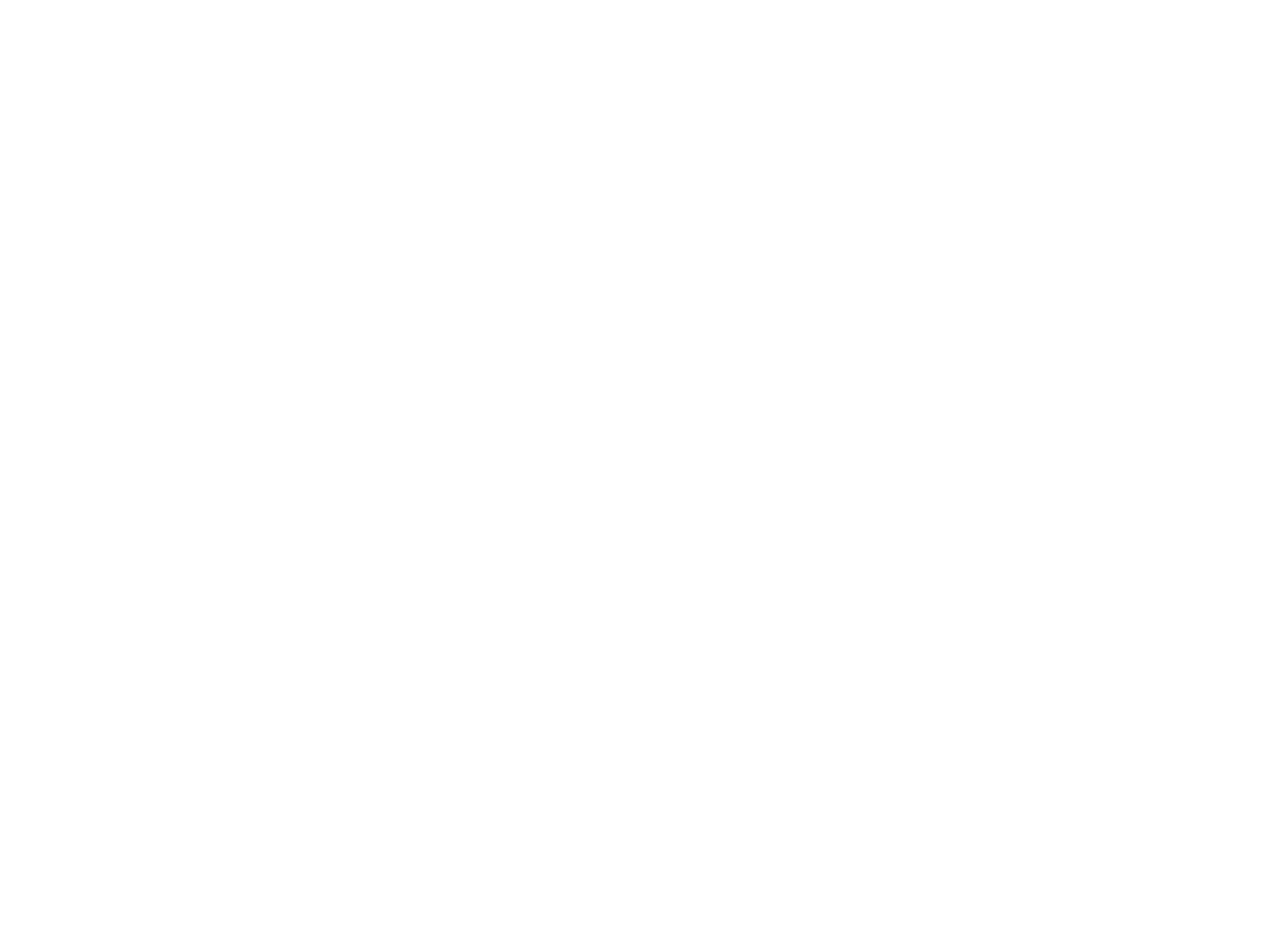
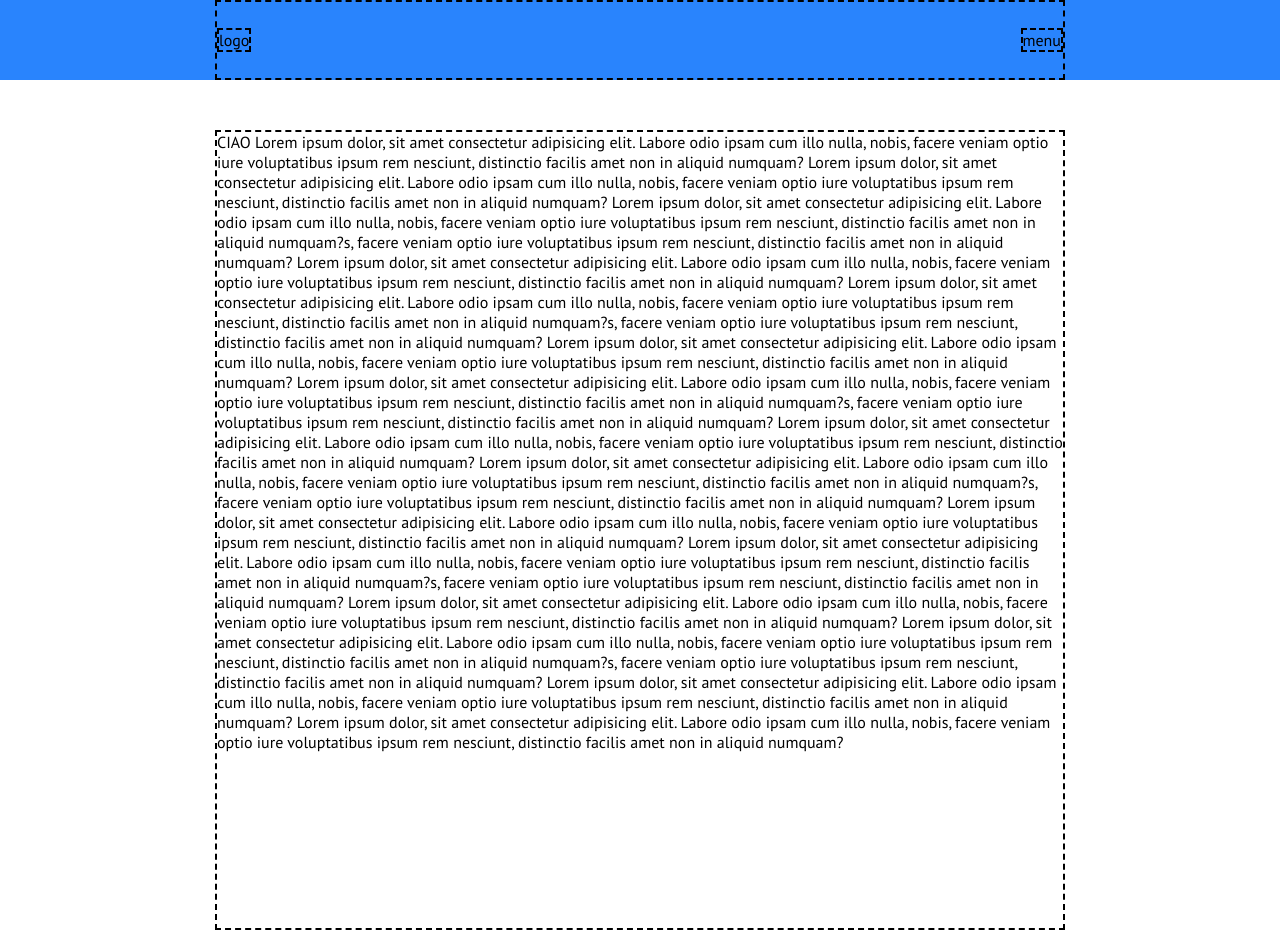
Before and after one commit to Christian-Beninati/htmlcss-responsive-layout, a plain HTML site: page index.html in a window 1280 px wide. Before the commit the page ends 800 px from the top, so only its background shows below. Drawn offline with Linux system fonts and the light colour scheme.

Commit message:
header-block

```diff
--- a/css/style.css
+++ b/css/style.css
@@ -7,13 +7,14 @@
 
 /* custom properties */
 :root {
-    --bgd-header: # ;
+    --bgd-header: #2984FD ;
     --bgd-footer: # ;
 }
 
 /* generics */
 body{
     font-family: 'PT Sans', sans-serif;
+    padding-top: 130px;
 }
 
 header {
@@ -21,9 +22,13 @@ header {
 }
 
 /* utilities */
-.container {
-    /* max-width: 1200px;
-    margin: 0 auto; */
+.container-main {
+    max-width: 430px;
+    margin: 0 auto;
+
+    /* ?Todo remove */
+    height: 100vh;
+    /* background-color: lightblue; */
 }
 
 .d-flex {
@@ -35,31 +40,39 @@ header {
 }
 
 /* header */
-
-
-
-/* main */
-
-
-/* column */
-
-.column {
-    /* flex-basis: calc(100% / 3 );
-    padding: px px; */
+header {
+    height: 80px;
+    background-color: var(--bgd-header);
+    position: fixed;
+    top: 0;
+    left: 0;
+    width: 100%;
+    z-index: 1;
 }
 
-/* row */
-.row {
-    /* flex-wrap: wrap;
-    margin: 0 -10px;   */
+.navbar {
+    height: 80px;
+    background-color: var(--bgd-header);
+    justify-content: space-between;
+    align-items: center;
+    height: 100%;
 }
 
-
-/* cards */
-.card {
+/************************************************
+ RESPONSIVE
+ ************************************************/
+@media screen and (min-width: 480px) {
 
 }
 
-img {
+@media screen and (min-width: 768px) {
+    .container-main {
+       max-width: 710px;
+    }
+}
 
+@media screen and (min-width: 1200px) {
+    .container-main {
+        max-width: 850px;
+    }
 }
--- a/index.html
+++ b/index.html
@@ -14,6 +14,33 @@
 </head>
 <body class="debug">
 
+    <!-- header -->
+    <header>
+        <div class="navbar container-main  d-flex border">
+            <div class="navbar-logo border"> logo</div>
+            <div class="navbar-menu border"> menu</div>
+        </div>
+
+    </header>
+
+    <div class="container-main border">
+        CIAO
+        Lorem ipsum dolor, sit amet consectetur adipisicing elit. Labore odio ipsam cum illo nulla, nobis, facere veniam optio iure voluptatibus ipsum rem nesciunt, distinctio facilis amet non in aliquid numquam?
+        Lorem ipsum dolor, sit amet consectetur adipisicing elit. Labore odio ipsam cum illo nulla, nobis, facere veniam optio iure voluptatibus ipsum rem nesciunt, distinctio facilis amet non in aliquid numquam?
+        Lorem ipsum dolor, sit amet consectetur adipisicing elit. Labore odio ipsam cum illo nulla, nobis, facere veniam optio iure voluptatibus ipsum rem nesciunt, distinctio facilis amet non in aliquid numquam?s, facere veniam optio iure voluptatibus ipsum rem nesciunt, distinctio facilis amet non in aliquid numquam?
+        Lorem ipsum dolor, sit amet consectetur adipisicing elit. Labore odio ipsam cum illo nulla, nobis, facere veniam optio iure voluptatibus ipsum rem nesciunt, distinctio facilis amet non in aliquid numquam?
+        Lorem ipsum dolor, sit amet consectetur adipisicing elit. Labore odio ipsam cum illo nulla, nobis, facere veniam optio iure voluptatibus ipsum rem nesciunt, distinctio facilis amet non in aliquid numquam?s, facere veniam optio iure voluptatibus ipsum rem nesciunt, distinctio facilis amet non in aliquid numquam?
+        Lorem ipsum dolor, sit amet consectetur adipisicing elit. Labore odio ipsam cum illo nulla, nobis, facere veniam optio iure voluptatibus ipsum rem nesciunt, distinctio facilis amet non in aliquid numquam?
+        Lorem ipsum dolor, sit amet consectetur adipisicing elit. Labore odio ipsam cum illo nulla, nobis, facere veniam optio iure voluptatibus ipsum rem nesciunt, distinctio facilis amet non in aliquid numquam?s, facere veniam optio iure voluptatibus ipsum rem nesciunt, distinctio facilis amet non in aliquid numquam?
+        Lorem ipsum dolor, sit amet consectetur adipisicing elit. Labore odio ipsam cum illo nulla, nobis, facere veniam optio iure voluptatibus ipsum rem nesciunt, distinctio facilis amet non in aliquid numquam?
+        Lorem ipsum dolor, sit amet consectetur adipisicing elit. Labore odio ipsam cum illo nulla, nobis, facere veniam optio iure voluptatibus ipsum rem nesciunt, distinctio facilis amet non in aliquid numquam?s, facere veniam optio iure voluptatibus ipsum rem nesciunt, distinctio facilis amet non in aliquid numquam?
+        Lorem ipsum dolor, sit amet consectetur adipisicing elit. Labore odio ipsam cum illo nulla, nobis, facere veniam optio iure voluptatibus ipsum rem nesciunt, distinctio facilis amet non in aliquid numquam?
+        Lorem ipsum dolor, sit amet consectetur adipisicing elit. Labore odio ipsam cum illo nulla, nobis, facere veniam optio iure voluptatibus ipsum rem nesciunt, distinctio facilis amet non in aliquid numquam?s, facere veniam optio iure voluptatibus ipsum rem nesciunt, distinctio facilis amet non in aliquid numquam?
+        Lorem ipsum dolor, sit amet consectetur adipisicing elit. Labore odio ipsam cum illo nulla, nobis, facere veniam optio iure voluptatibus ipsum rem nesciunt, distinctio facilis amet non in aliquid numquam?
+        Lorem ipsum dolor, sit amet consectetur adipisicing elit. Labore odio ipsam cum illo nulla, nobis, facere veniam optio iure voluptatibus ipsum rem nesciunt, distinctio facilis amet non in aliquid numquam?s, facere veniam optio iure voluptatibus ipsum rem nesciunt, distinctio facilis amet non in aliquid numquam?
+        Lorem ipsum dolor, sit amet consectetur adipisicing elit. Labore odio ipsam cum illo nulla, nobis, facere veniam optio iure voluptatibus ipsum rem nesciunt, distinctio facilis amet non in aliquid numquam?
+        Lorem ipsum dolor, sit amet consectetur adipisicing elit. Labore odio ipsam cum illo nulla, nobis, facere veniam optio iure voluptatibus ipsum rem nesciunt, distinctio facilis amet non in aliquid numquam?
+    </div>
 
 </body>
 </html>
```
